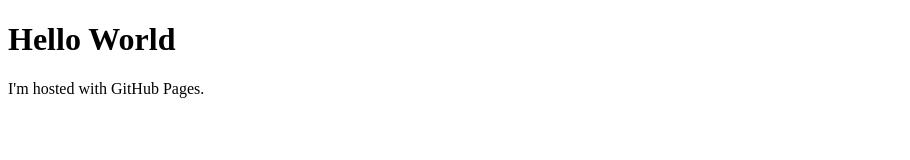
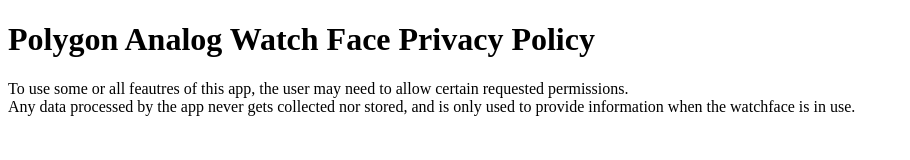
Before and after one commit to lunaluvgood/lunaluvgood.github.io, a plain HTML site: page index.html in a window 1280 px wide. Shown: the whole page, without its empty margins (0-910 px from the left). Drawn offline with Linux system fonts and the light colour scheme.

Commit message:
privacy policy
Added privacy policy.

```diff
--- a/index.html
+++ b/index.html
@@ -1,7 +1,9 @@
 <!DOCTYPE html>
 <html>
 <body>
-<h1>Hello World</h1>
-<p>I'm hosted with GitHub Pages.</p>
+<h1>Polygon Analog Watch Face Privacy Policy</h1>
+<p>To use some or all feautres of this app, the user may need to allow certain requested permissions.
+<br>
+Any data processed by the app never gets collected nor stored, and is only used to provide information when the watchface is in use.</p>
 </body>
 </html>
```
